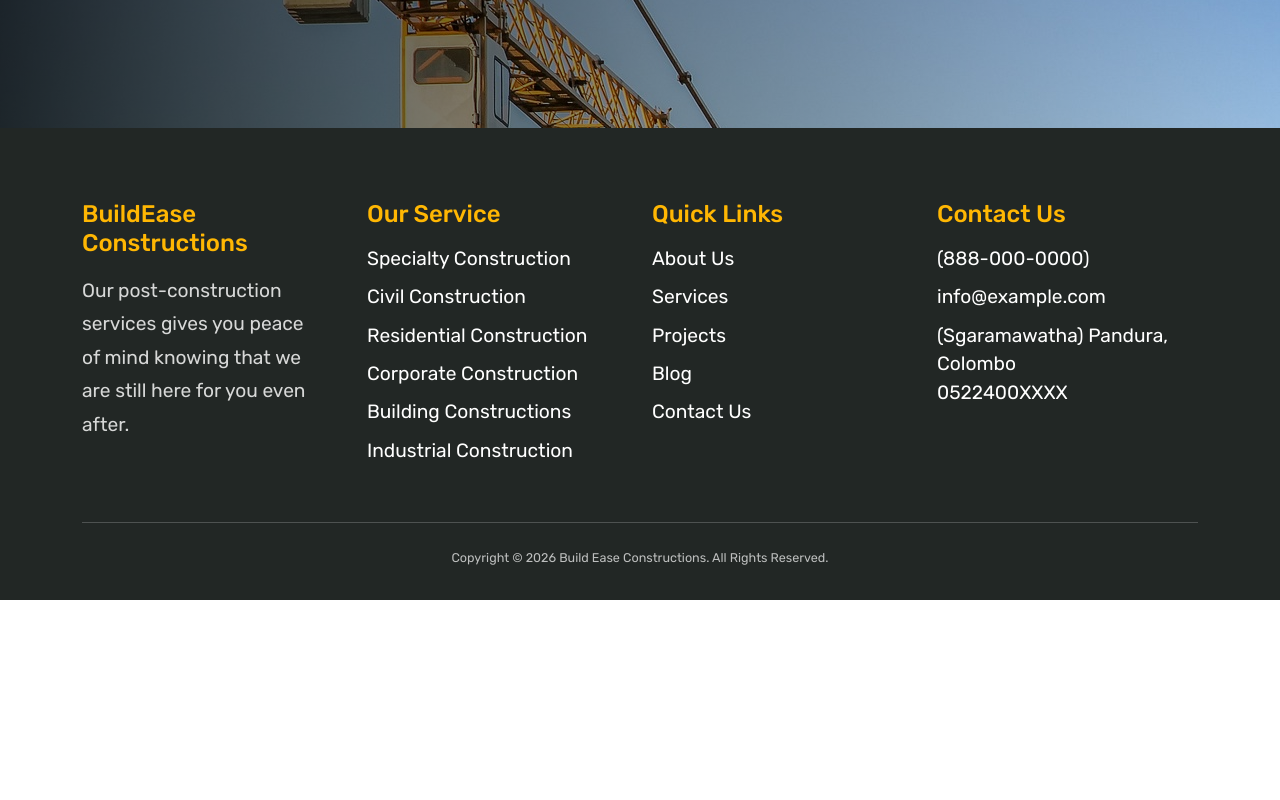
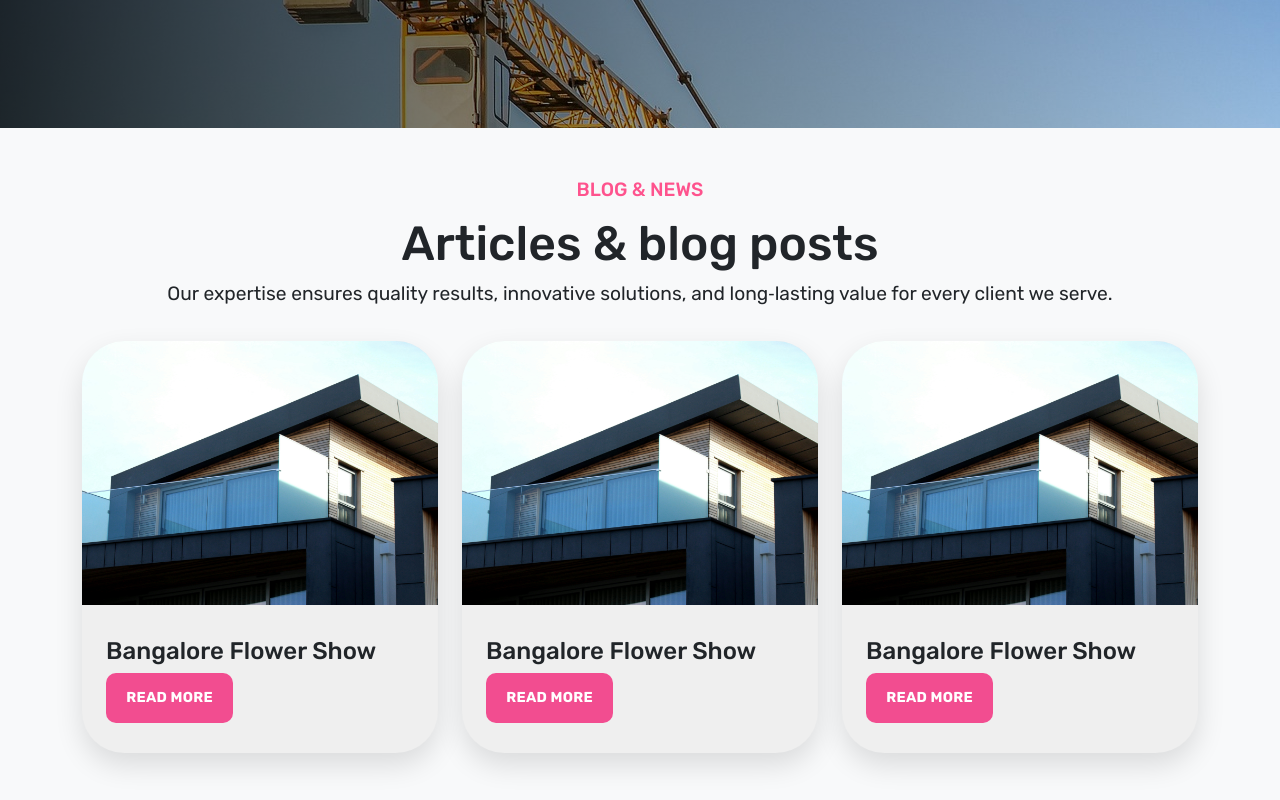
Before and after one commit to nethmalgeesaraux/Construction-Website-React-Laravel, a React (Vite) app in the folder frontend/: page /blogs in a window 1280 px wide. Shown: the part 540-1340 px from the top of the page. Before the commit the page ends 1140 px from the top, so only its background shows below. Built offline with nearby package versions, Linux system fonts and the light colour scheme.

Commit message:
add Blog & News section

```diff
--- a/frontend/src/Components/frontend/Blogs.jsx
+++ b/frontend/src/Components/frontend/Blogs.jsx
@@ -1,5 +1,6 @@
 import Footer from '../common/Footer';
 import Header from '../common/Header';
+import BlogImg from '../../assets/construction3.jpg';
 
 const Blogs = () => {
     return (
@@ -18,6 +19,55 @@ const Blogs = () => {
                 </div>
             </section>
 
+               {/* Blog & News Section */}
+                <section className='section-6 bg-light py-5'>
+                    <div className='container'>
+                        <div className='section-header text-center'>
+                            <span>Blog & News</span>
+                            <h2>Articles & blog posts</h2>
+                            <p>Our expertise ensures quality results, innovative solutions, and long‑lasting value for every client we serve.</p>
+                        </div>
+
+                        <div className="row g-4 pt-3">
+                            <div className="col-md-6 col-lg-4">
+                                <div className="card border-0 blog-card">
+                                    <div className="card-img-top">
+                                        <img src={BlogImg} alt="" className="w-100" />
+                                    </div>
+                                    <div className="card-body">
+                                        <h4>Bangalore Flower Show</h4>
+                                        <a href="#" className="btn blog-read-more">READ MORE</a>
+                                    </div>
+                                </div>
+                            </div>
+                            <div className="col-md-6 col-lg-4">
+                                <div className="card border-0 blog-card">
+                                    <div className="card-img-top">
+                                        <img src={BlogImg} alt="" className="w-100" />
+                                    </div>
+                                    <div className="card-body">
+                                        <h4>Bangalore Flower Show</h4>
+                                        <a href="#" className="btn blog-read-more">READ MORE</a>
+                                    </div>
+                                </div>
+                            </div>
+                            <div className="col-md-6 col-lg-4">
+                                <div className="card border-0 blog-card">
+                                    <div className="card-img-top">
+                                        <img src={BlogImg} alt="" className="w-100" />
+                                    </div>
+                                    <div className="card-body">
+                                        <h4>Bangalore Flower Show</h4>
+                                        <a href="#" className="btn blog-read-more">READ MORE</a>
+                                    </div>
+                                </div>
+                            </div>
+                        </div>
+
+                    </div>
+                </section>
+
+
             <Footer />
         </div>
     )
```
